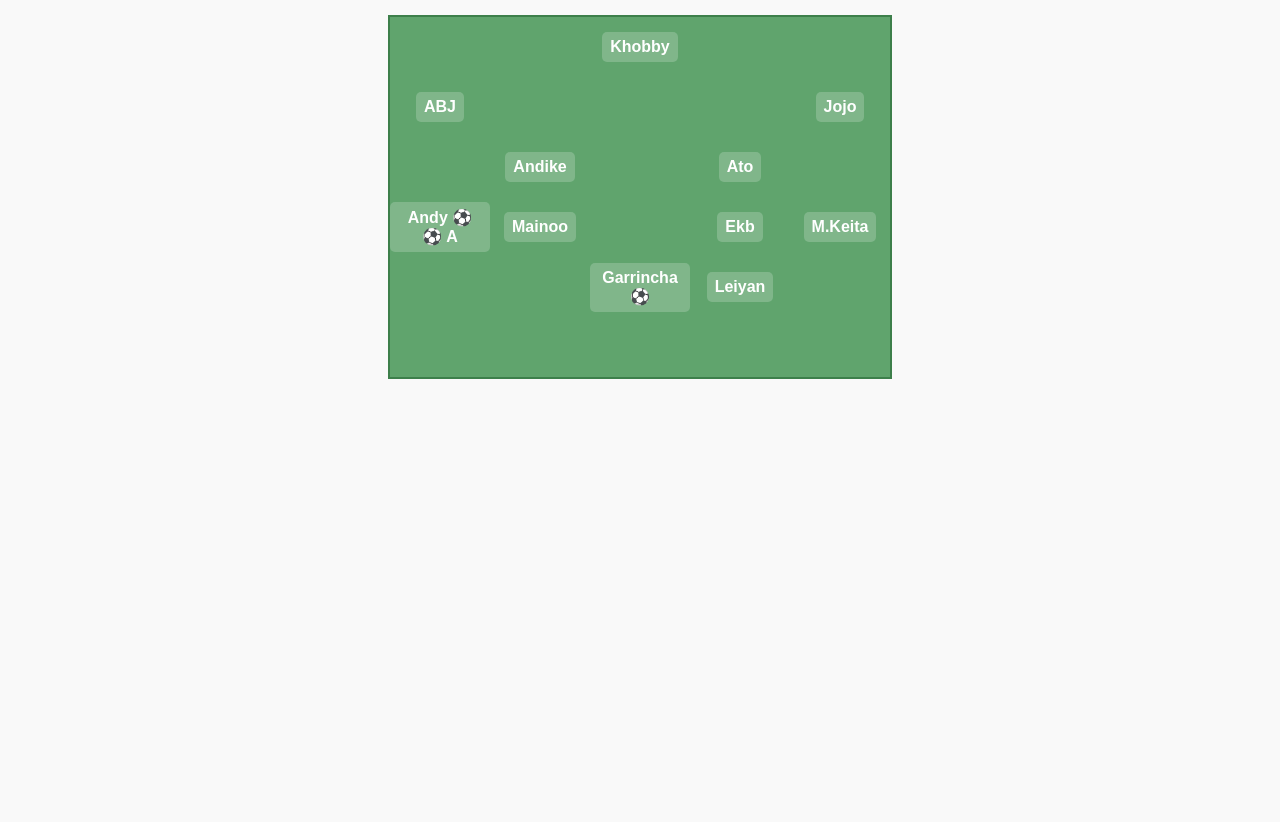
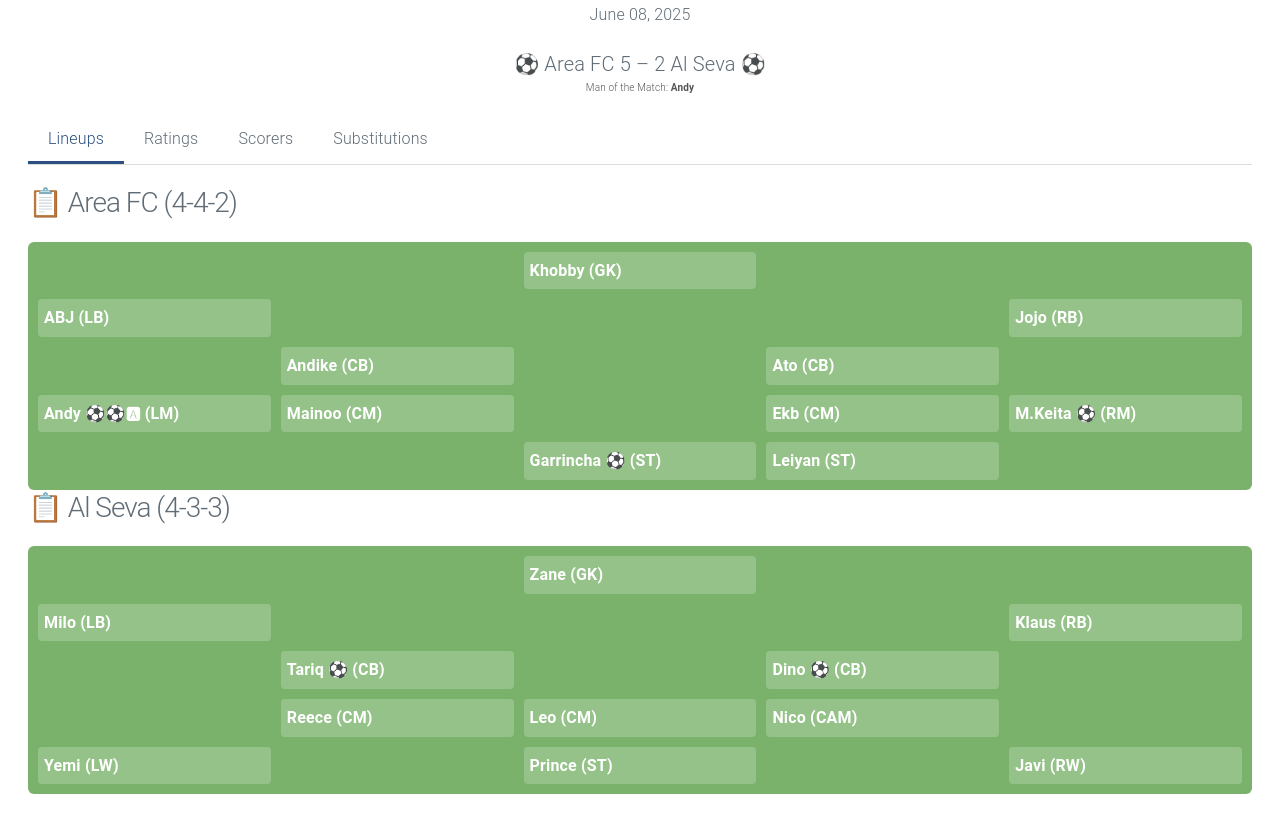
Before and after one commit to AlvinLeiyan/Match-scores, a plain HTML site: page index.html in a window 1280 px wide. Shown: the part 101-923 px from the top of the page. Before the commit the page ends 800 px from the top, so only its background shows below. Drawn offline with nearby package versions, Linux system fonts and the light colour scheme.

Commit message:
Add files via upload

```diff
--- a/index.html
+++ b/index.html
@@ -1,48 +1,117 @@
-
 <!DOCTYPE html>
 <html lang="en">
 <head>
   <meta charset="UTF-8">
-  <title>Area FC 4-4-2 Formation Update</title>
+  <title>Area FC 5‑2 Al Seva — Match Report</title>
+  <link rel="stylesheet" href="https://cdnjs.cloudflare.com/ajax/libs/milligram/1.4.1/milligram.min.css">
   <style>
-    body {
-      font-family: Arial, sans-serif;
-      background-color: #f9f9f9;
-      padding: 20px;
-      color: #333;
-    }
-    h1 {
-      text-align: center;
-    }
-    .pitch {
-      display: grid;
-      grid-template-columns: repeat(5, 1fr);
-      grid-template-rows: repeat(6, 60px);
-      max-width: 500px;
-      margin: 30px auto;
-      background: #60a46d;
-      border: 2px solid #3d7f4b;
-      color: white;
-      font-weight: bold;
-      text-align: center;
-      align-items: center;
-      justify-items: center;
-    }
-    .player {
-      background-color: rgba(255,255,255,0.2);
-      padding: 6px 8px;
-      border-radius: 5px;
-    }
+    body { padding: 20px; }
+    .score-bar { text-align:center; font-size:2rem; margin:20px 0; }
+    .tabs { display:flex; border-bottom:1px solid #ddd; }
+    .tab { padding:10px 20px; cursor:pointer; }
+    .tab.active { border-bottom:3px solid #2b4f81; color:#2b4f81; }
+    .panel { display:none; margin-top:20px; }
+    .panel.active { display:block; }
+    .pitch { display:grid; grid-template-columns:repeat(5,1fr); grid-gap:10px; background:#7bb26b; padding:10px; border-radius:6px; }
+    .player { background:rgba(255,255,255,0.2); padding:6px; border-radius:4px; color:#fff; font-weight:bold; }
+    .ratings table { width:100%; }
+    .ratings td { text-align:center; }
   </style>
 </head>
 <body>
-  <h1>Area FC - 4-4-2 Formation</h1>
-  <div class="pitch">
-    <div></div><div></div><div class="player">Khobby</div><div></div><div></div>
-    <div class="player">ABJ</div><div></div><div></div><div></div><div class="player">Jojo</div>
-    <div></div><div class="player">Andike</div><div></div><div class="player">Ato</div><div></div>
-    <div class="player">Andy ⚽⚽ A</div><div class="player">Mainoo</div><div></div><div class="player">Ekb</div><div class="player">M.Keita</div>
-    <div></div><div></div><div class="player">Garrincha ⚽</div><div class="player">Leiyan </div><div></div>
+
+  <h1>Match Report: Area FC 5‑2 Al Seva</h1>
+  <div style="text-align:center;">June 08, 2025</div>
+  <div class="score-bar">
+    ⚽ Area FC 5 – 2 Al Seva ⚽
+    <div style="font-size:1rem; color: #555;">Man of the Match: <strong>Andy</strong></div>
   </div>
+
+  <div class="tabs">
+    <div class="tab active" data-tab="lineups">Lineups</div>
+    <div class="tab" data-tab="ratings">Ratings</div>
+    <div class="tab" data-tab="scorers">Scorers</div>
+    <div class="tab" data-tab="subs">Substitutions</div>
+  </div>
+
+  <div id="lineups" class="panel active">
+    <h3>📋 Area FC (4‑4‑2)</h3>
+    <div class="pitch">
+      <div></div><div></div><div class="player">Khobby (GK)</div><div></div><div></div>
+      <div class="player">ABJ (LB)</div><div></div><div></div><div></div><div class="player">Jojo (RB)</div>
+      <div></div><div class="player">Andike (CB)</div><div></div><div class="player">Ato (CB)</div><div></div>
+      <div class="player">Andy ⚽⚽🅰 (LM)</div><div class="player">Mainoo (CM)</div><div></div><div class="player">Ekb (CM)</div><div class="player">M.Keita ⚽ (RM)</div>
+      <div></div><div></div><div class="player">Garrincha ⚽ (ST)</div><div class="player">Leiyan (ST)</div><div></div>
+    </div>
+
+    <h3>📋 Al Seva (4‑3‑3)</h3>
+    <div class="pitch" style="margin-top:20px;">
+      <div></div><div></div><div class="player">Zane (GK)</div><div></div><div></div>
+      <div class="player">Milo (LB)</div><div></div><div></div><div></div><div class="player">Klaus (RB)</div>
+      <div></div><div class="player">Tariq ⚽ (CB)</div><div></div><div class="player">Dino ⚽ (CB)</div><div></div>
+      <div></div><div class="player">Reece (CM)</div><div class="player">Leo (CM)</div><div class="player">Nico (CAM)</div><div></div>
+      <div class="player">Yemi (LW)</div><div></div><div class="player">Prince (ST)</div><div></div><div class="player">Javi (RW)</div>
+    </div>
+  </div>
+
+  <div id="ratings" class="panel ratings">
+    <h3>📊 Match Ratings</h3>
+    <h4>Area FC</h4>
+    <table>
+      <tr><th>Player</th><th>Rating</th></tr>
+      <tr><td>Andy ⚽⚽🅰</td><td>9.5</td></tr>
+      <tr><td>Garrincha ⚽</td><td>7.5</td></tr>
+      <tr><td>M.Keita ⚽</td><td>7.8</td></tr>
+      <tr><td>Wizzy ⚽</td><td>7.6</td></tr>
+      <tr><td>Leiyan</td><td>6.9</td></tr>
+    </table>
+    <h4>Al Seva</h4>
+    <table>
+      <tr><th>Player</th><th>Rating</th></tr>
+      <tr><td>Prince</td><td>6.0</td></tr>
+      <tr><td>Tariq ⚽</td><td>7.7</td></tr>
+      <tr><td>Dino ⚽</td><td>8.1</td></tr>
+    </table>
+  </div>
+
+  <div id="scorers" class="panel">
+    <h3>⚽ Goal Scorers</h3>
+    <ul>
+      <li>Andy – 15', 71' (2 goals) + Assist</li>
+      <li>Garrincha – 28'</li>
+      <li>Mo Keita – 54'</li>
+      <li>Wizzy – 83'</li>
+      <li>Tariq – 22'</li>
+      <li>Dino – 64'</li>
+    </ul>
+  </div>
+
+  <div id="subs" class="panel">
+    <h3>🔁 Substitutions</h3>
+    <h4>Area FC</h4>
+    <ul>
+      <li>America came on at 58'</li>
+      <li>Jude-K came on at 65'</li>
+      <li>Stone came on at 78'</li>
+    </ul>
+    <h4>Al Seva</h4>
+    <ul>
+      <li>Maks came on at 60'</li>
+      <li>Romeo came on at 67'</li>
+      <li>Omar came on at 80'</li>
+    </ul>
+  </div>
+
+  <script>
+    document.querySelectorAll('.tab').forEach(t => {
+      t.addEventListener('click', () => {
+        document.querySelectorAll('.tab').forEach(x => x.classList.remove('active'));
+        document.querySelectorAll('.panel').forEach(x => x.classList.remove('active'));
+        t.classList.add('active');
+        document.getElementById(t.dataset.tab).classList.add('active');
+      });
+    });
+  </script>
+
 </body>
 </html>
```
